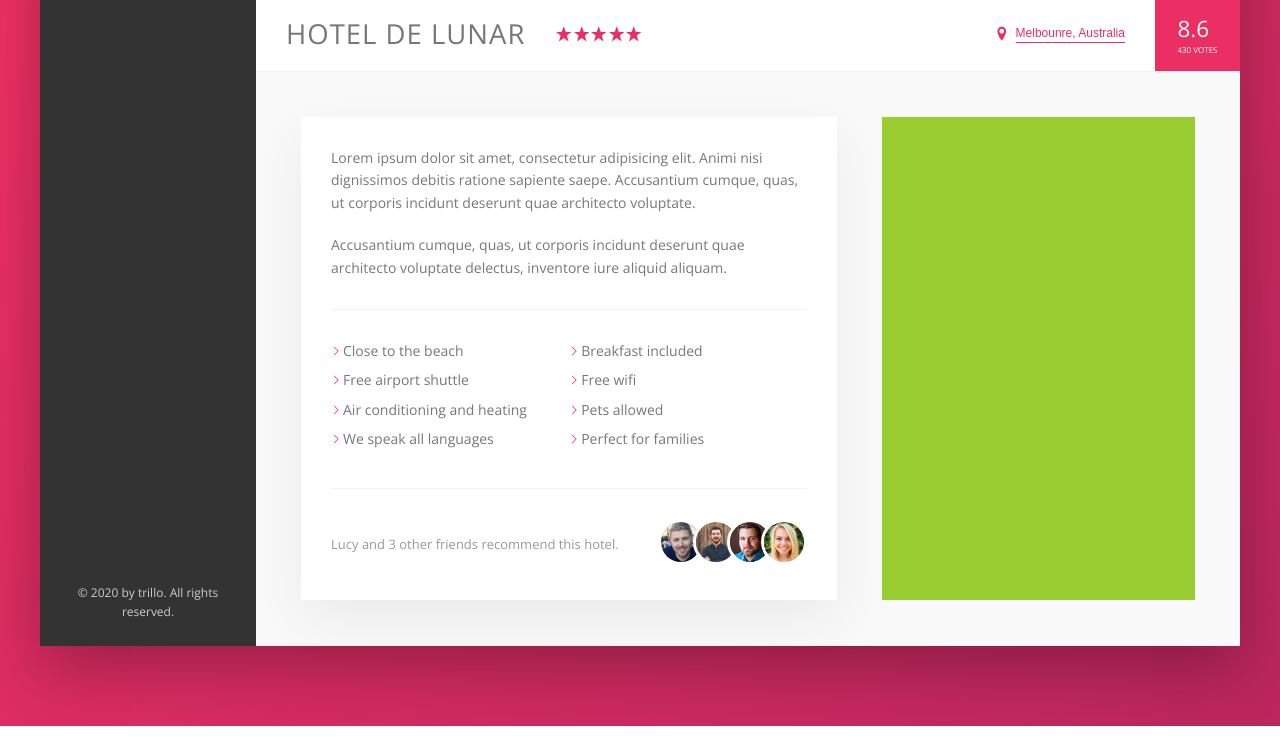
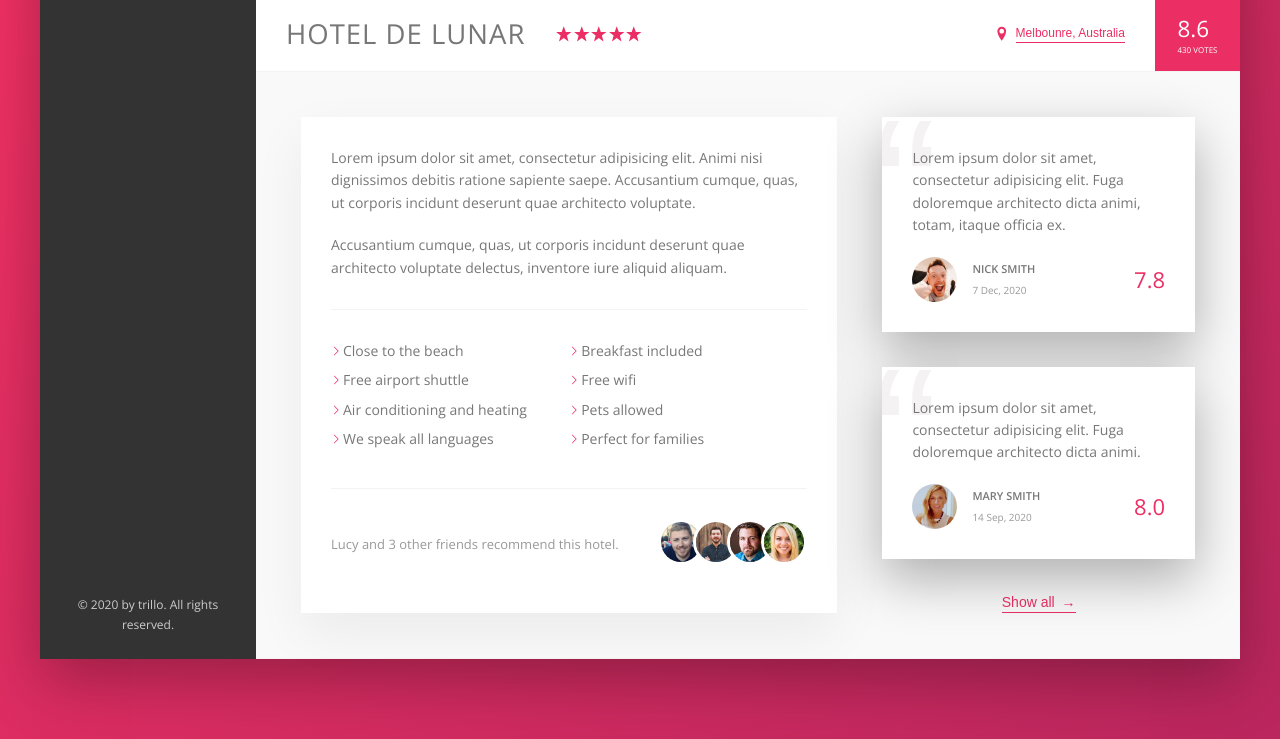
Before and after one commit to kelvin0712/trillo-booking-app-ui, a website: page index.html in a window 1280 px wide. Shown: the part 538-1277 px from the top of the page. Drawn offline with nearby package versions, Linux system fonts and the light colour scheme.

Commit message:
Finish building the user reviews section.

```diff
--- a/index.html
+++ b/index.html
@@ -215,7 +215,47 @@
                 </div>
               </div>
             </div>
-            <div class="user-reviews"></div>
+            <div class="user-reviews">
+              <figure class="review">
+                <blockquote class="review__text">
+                  Lorem ipsum dolor sit amet, consectetur adipisicing elit. Fuga
+                  doloremque architecto dicta animi, totam, itaque officia ex.
+                </blockquote>
+                <figcaption class="review__user">
+                  <img
+                    src="img/user-1.jpg"
+                    alt="User 1"
+                    class="review__photo"
+                  />
+                  <div class="review__user-box">
+                    <p class="review__user-name">Nick Smith</p>
+                    <p class="review__user-date">7 Dec, 2020</p>
+                  </div>
+                  <div class="review__user-rating">7.8</div>
+                </figcaption>
+              </figure>
+
+              <figure class="review">
+                <blockquote class="review__text">
+                  Lorem ipsum dolor sit amet, consectetur adipisicing elit. Fuga
+                  doloremque architecto dicta animi.
+                </blockquote>
+                <figcaption class="review__user">
+                  <img
+                    src="img/user-2.jpg"
+                    alt="User 2"
+                    class="review__photo"
+                  />
+                  <div class="review__user-box">
+                    <p class="review__user-name">Mary Smith</p>
+                    <p class="review__user-date">14 Sep, 2020</p>
+                  </div>
+                  <div class="review__user-rating">8.0</div>
+                </figcaption>
+              </figure>
+
+              <button class="btn-inline">Show all <span>&rarr;</span></button>
+            </div>
           </div>
         </main>
       </div>
--- a/sass/_components.scss
+++ b/sass/_components.scss
@@ -278,8 +278,17 @@
   cursor: pointer;
   transition: all 0.2s;
 
+  & span {
+    margin-left: 3px;
+    transition: amargin-left 0.2s;
+  }
+
   &:hover {
     color: var(--grey-dark-1);
+
+    span {
+      margin-left: 8px;
+    }
   }
 
   &:focus {
@@ -377,3 +386,66 @@
     }
   }
 }
+
+///////////////////
+/// Reviews
+.review {
+  background-color: #fff;
+  box-shadow: 0 2rem 5rem rgba(0, 0, 0, 0.3);
+  padding: 3rem;
+  margin-bottom: 3.5rem;
+  position: relative;
+  overflow: hidden;
+
+  &__text {
+    margin-bottom: 2rem;
+    z-index: 10;
+    position: relative;
+  }
+
+  &__user {
+    display: flex;
+    align-items: center;
+  }
+
+  &__photo {
+    height: 4.5rem;
+    width: 4.5rem;
+    border-radius: 50%;
+    margin-right: 1.5rem;
+  }
+
+  &__user-box {
+    margin-right: auto;
+  }
+
+  &__user-name {
+    font-size: 1.1rem;
+    font-weight: 600;
+    text-transform: uppercase;
+    margin-bottom: 0.4rem;
+  }
+
+  &__user-date {
+    font-size: 1rem;
+    color: var(--grey-dark-3);
+  }
+
+  &__user-rating {
+    font-size: 2.2rem;
+    font-weight: 300;
+    color: var(--color-primary);
+  }
+
+  &::before {
+    content: "\201C";
+    position: absolute;
+    top: -2.75rem;
+    left: -1rem;
+    line-height: 1;
+    font-size: 20rem;
+    color: var(--grey-light-2);
+    font-family: sans-serif;
+    z-index: 1;
+  }
+}
--- a/sass/_layout.scss
+++ b/sass/_layout.scss
@@ -39,10 +39,10 @@
   padding: 4.5rem;
   background-color: var(--grey-light-1);
   border-bottom: var(--line);
+  font-size: 1.4rem;
 }
 
 .description {
-  font-size: 1.4rem;
   background-color: #fff;
   box-shadow: 0 2rem 5rem rgba(0, 0, 0, 0.06);
   padding: 3rem;
@@ -51,6 +51,9 @@
 }
 
 .user-reviews {
-  background-color: yellowgreen;
   flex: 1;
+
+  display: flex;
+  flex-direction: column;
+  align-items: center;
 }
```
Also changed, not shown: css/style.css.
